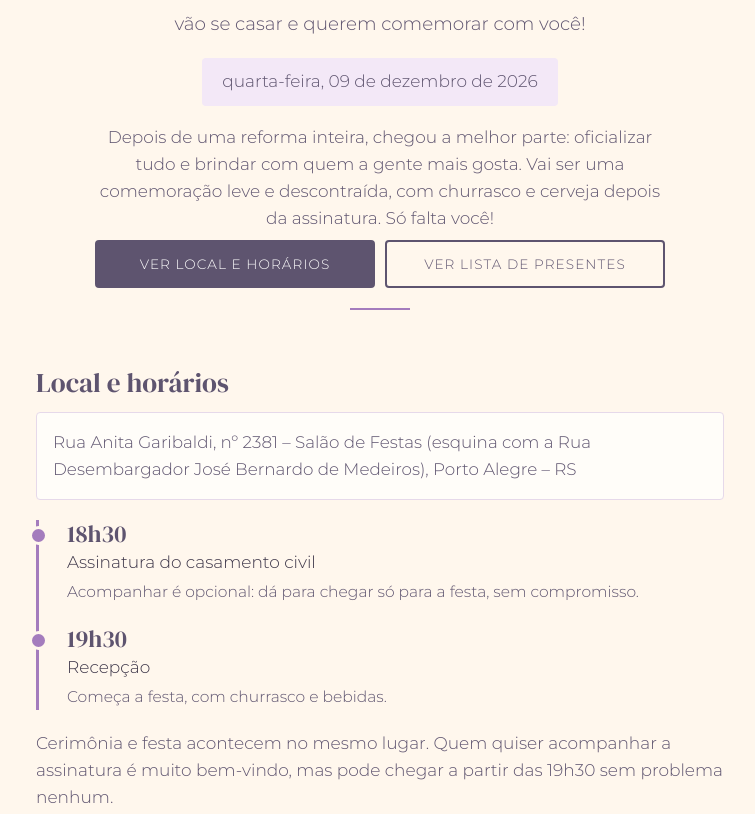
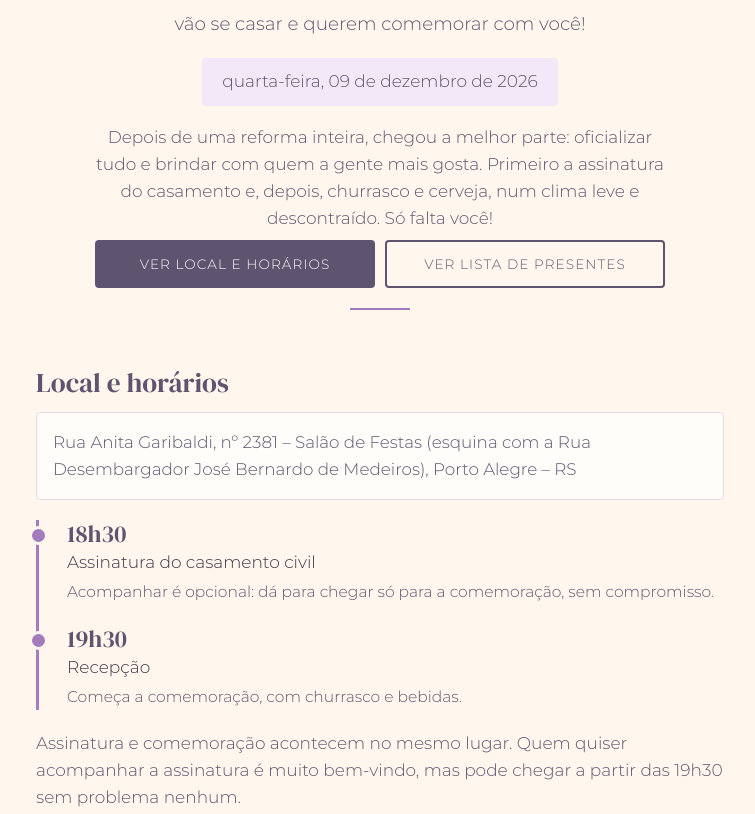
Before and after one commit to hermannheinen/casamento-alice-e-hermann, a plain HTML site: page index.html in a window 1280 px wide. Shown: the part 320-1134 px from the top of the page, without its empty margins (260-1015 px from the left). Drawn offline with Linux system fonts and the light colour scheme.

Commit message:
Troca 'festa' por 'comemoração' e reordena a frase de abertura

```diff
--- a/index.html
+++ b/index.html
@@ -23,7 +23,7 @@
       <h1 id="titulo" data-ev="noivos"></h1>
       <p class="chamada">vão se casar e querem comemorar com você!</p>
       <p class="data-destaque" data-ev="dataExtenso"></p>
-      <p class="intro">Depois de uma reforma inteira, chegou a melhor parte: oficializar tudo e brindar com quem a gente mais gosta. Vai ser uma comemoração leve e descontraída, com churrasco e cerveja depois da assinatura. Só falta você!</p>
+      <p class="intro">Depois de uma reforma inteira, chegou a melhor parte: oficializar tudo e brindar com quem a gente mais gosta. Primeiro a assinatura do casamento e, depois, churrasco e cerveja, num clima leve e descontraído. Só falta você!</p>
       <div class="actions">
         <a class="btn btn-primary" href="#local">Ver local e horários</a>
         <a class="btn btn-secondary" href="presentes.html">Ver lista de presentes</a>
@@ -37,15 +37,15 @@
         <li>
           <span class="hora" data-ev="assinatura"></span>
           <strong>Assinatura do casamento civil</strong>
-          <p>Acompanhar é opcional: dá para chegar só para a festa, sem compromisso.</p>
+          <p>Acompanhar é opcional: dá para chegar só para a comemoração, sem compromisso.</p>
         </li>
         <li>
           <span class="hora" data-ev="recepcao"></span>
           <strong>Recepção</strong>
-          <p>Começa a festa, com churrasco e bebidas.</p>
+          <p>Começa a comemoração, com churrasco e bebidas.</p>
         </li>
       </ol>
-      <p>Cerimônia e festa acontecem no mesmo lugar. Quem quiser acompanhar a assinatura é muito bem-vindo, mas pode chegar a partir das 19h30 sem problema nenhum.</p>
+      <p>Assinatura e comemoração acontecem no mesmo lugar. Quem quiser acompanhar a assinatura é muito bem-vindo, mas pode chegar a partir das 19h30 sem problema nenhum.</p>
       <div class="actions local-botoes">
         <a class="btn btn-primary" id="l-maps" target="_blank" rel="noopener">Abrir no Google Maps</a>
         <a class="btn btn-secondary" id="l-waze" target="_blank" rel="noopener">Abrir no Waze</a>
```
